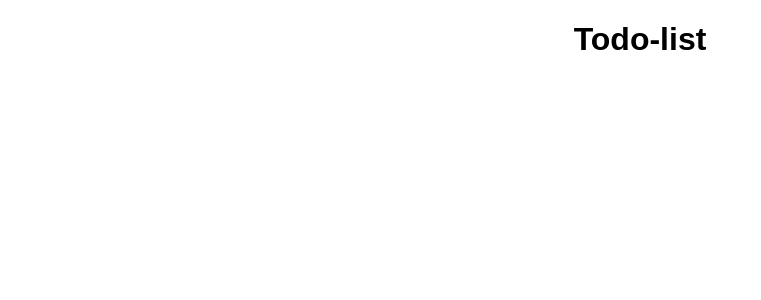
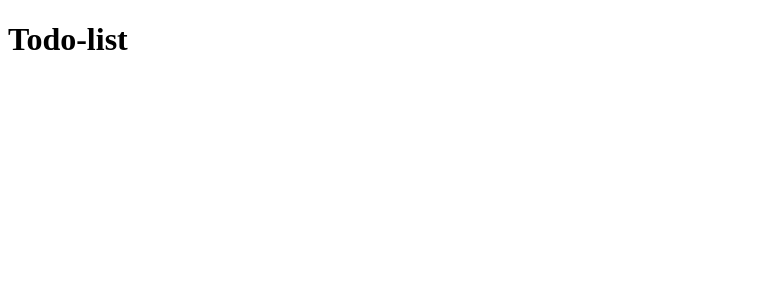
Before and after one commit to sarujans/todo-list-with-hooks, a React (Create React App) app: page / in a window 1280 px wide. Shown: the top 300 px of the page, without its empty margins (0-761 px from the left). Built offline with nearby package versions, Linux system fonts and the light colour scheme.

Commit message:
initial commit

```diff
--- /dev/null
+++ b/src/components/App.js
@@ -0,0 +1,17 @@
+import React, { useState, Fragment } from "react";
+
+function App() {
+  const [todos, setTodos] = useState([
+    { text: "Learn about react" },
+    { text: "Learn about javascript" },
+    { text: "Learn about ht" }
+  ]);
+
+  return (
+    <>
+      <h1>Todo-list</h1>
+    </>
+  );
+}
+
+export default App;
--- /dev/null
+++ b/src/components/Todo.js
@@ -0,0 +1,3 @@
+import React from "react";
+
+const Todo = ({ todo }) => <div />;
--- a/src/index.js
+++ b/src/index.js
@@ -2,14 +2,7 @@ import React from "react";
 import ReactDOM from "react-dom";
 
 import "./styles.css";
-
-function App() {
-  return (
-    <div className="App">
-      <h1>Todo-list</h1>
-    </div>
-  );
-}
+import App from "./components/App.js";
 
 const rootElement = document.getElementById("root");
 ReactDOM.render(<App />, rootElement);
--- a/src/styles.css
+++ b/src/styles.css
@@ -1,4 +1,24 @@
-.App {
-  font-family: sans-serif;
-  text-align: center;
+.app {
+  background: #209cee;
+  padding: 30px;
+  height: 100vh;
 }
+
+.todo-list {
+  background: #e8e8e8;
+  border-radius: 4px;
+  padding: 5px;
+  max-width: 400px;
+}
+
+.todo {
+  background: #fff;
+  box-shadow: 1px 1px 1px rgba(0, 0, 0, 0.15);
+  padding: 3px 10px;
+  font-size: 12px;
+  margin-bottom: 6px;
+  border-radius: 3px;
+  display: flex;
+  align-items: center;
+  justify-content: space-between;
+}
```
